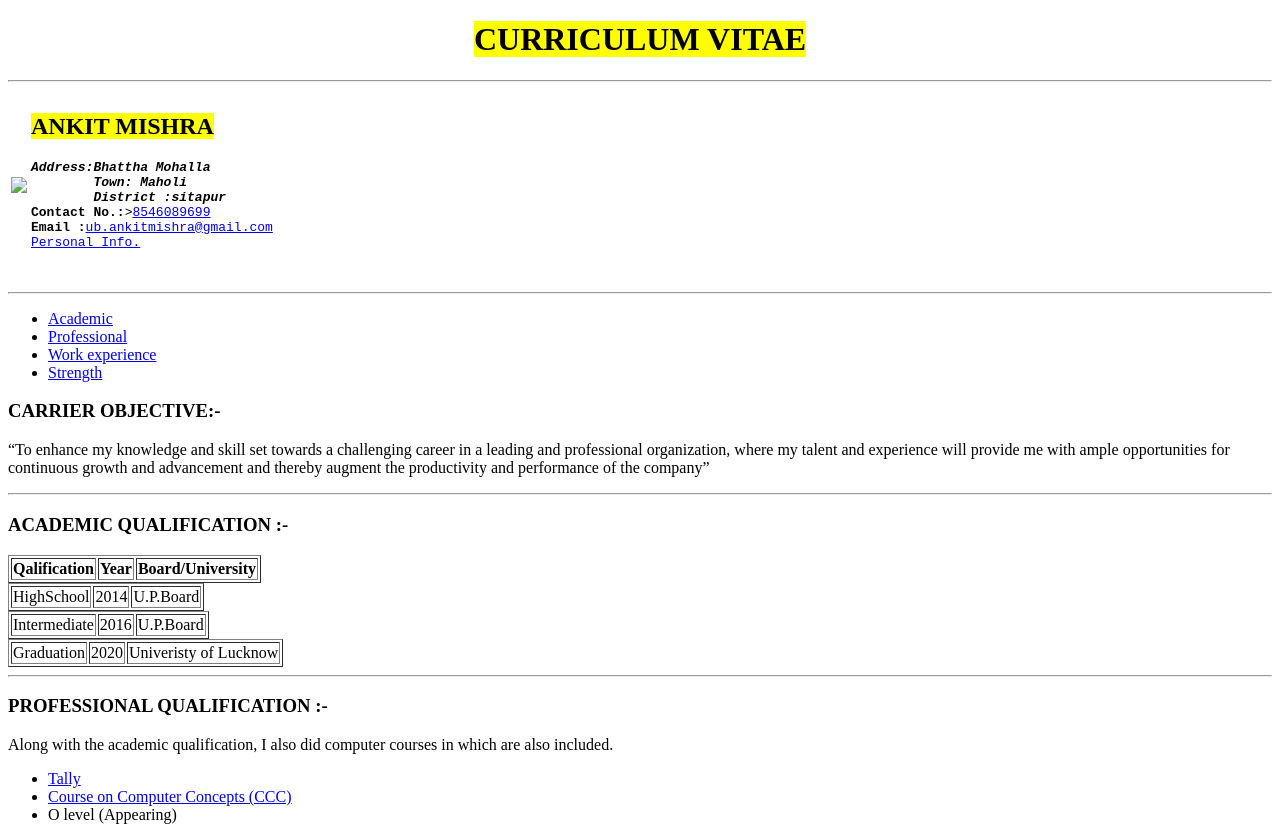
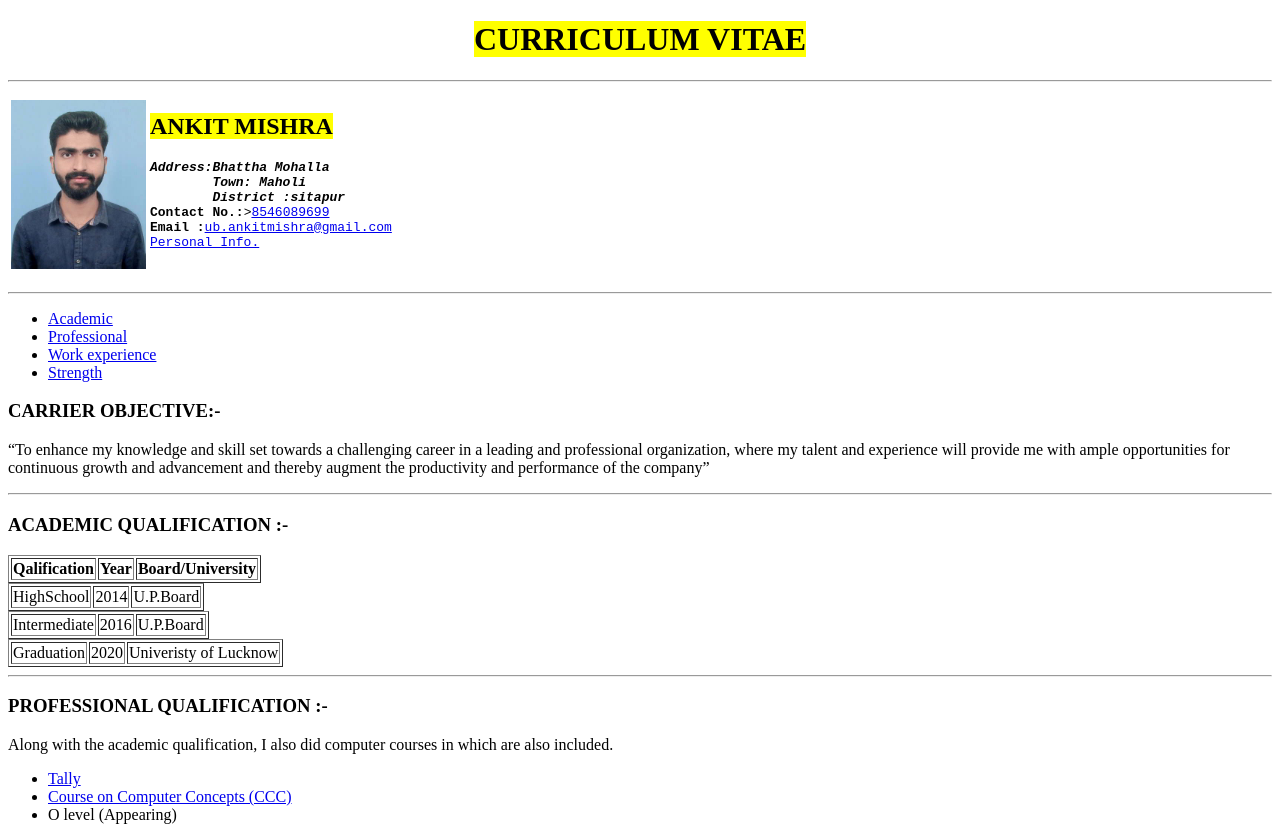
Before and after one commit to ANKIT-MISHRAA/reume, a plain HTML site: page index.html in a window 1280 px wide. Shown: the top 827 px of the page. Drawn offline with Linux system fonts and the light colour scheme.

Commit message:
Update index.html

```diff
--- a/index.html
+++ b/index.html
@@ -14,7 +14,7 @@
         <hr>
         <table>
             <td>
-                <img width="135" src=images/my.jpg>
+                <img width="135" src=my.jpg>
             </td>
             <td>
                 <h2><mark>ANKIT MISHRA</mark></h2>
```
